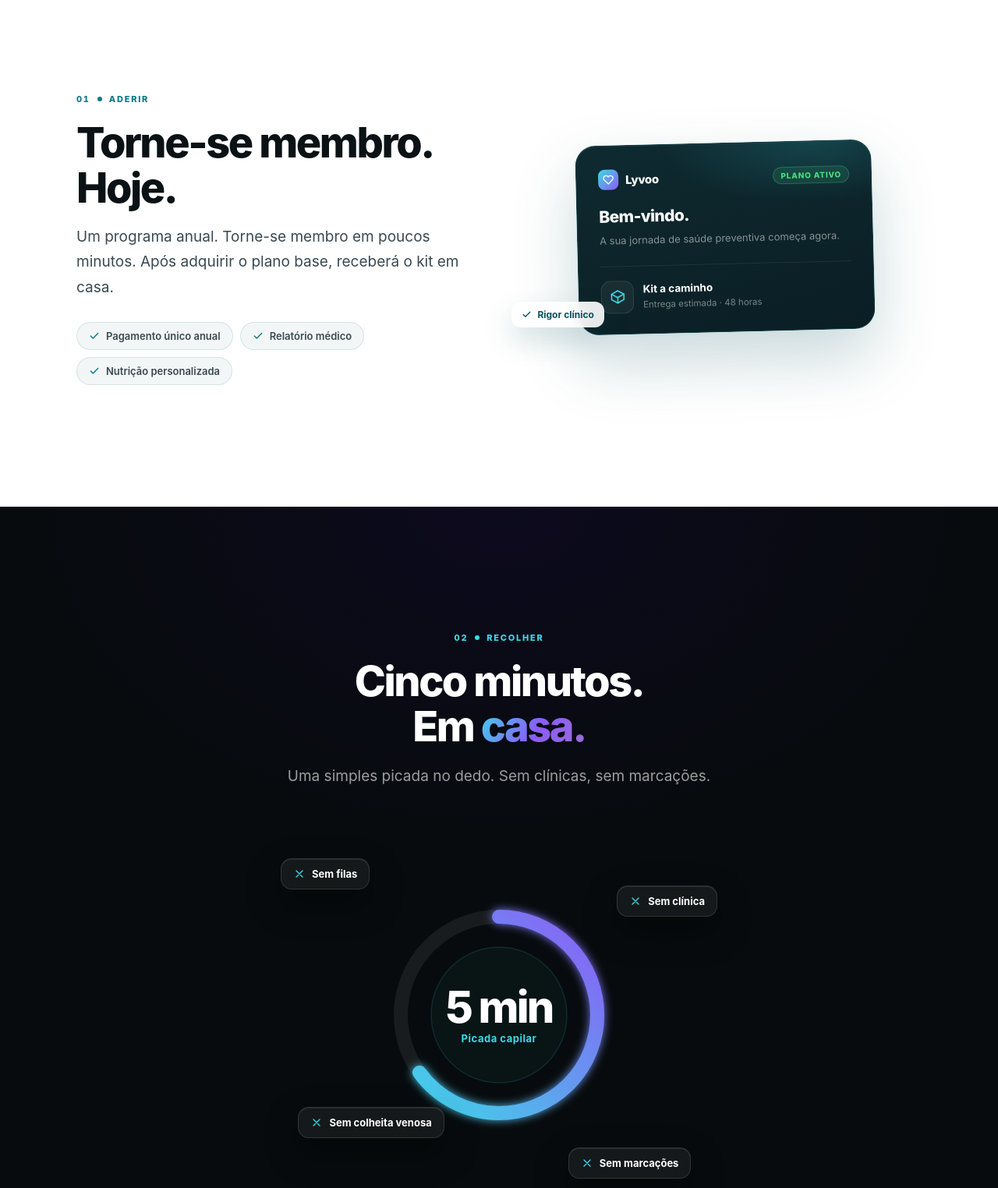
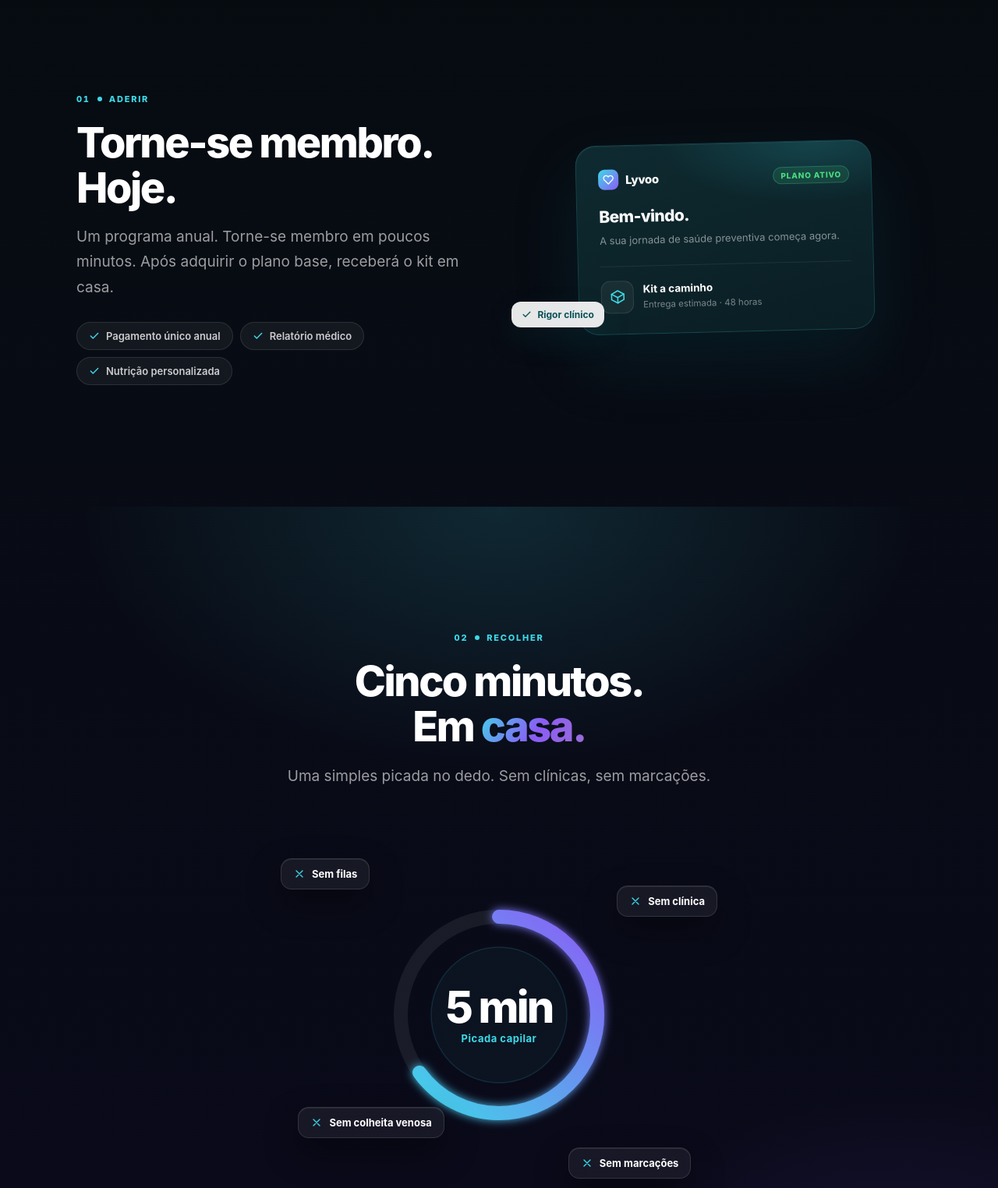
Before and after one commit to Necro911/lyvoo-website, a website: page como-funciona.html in a window 1280 px wide. Shown: the part 900-2424 px from the top of the page at 78% size. Drawn offline with Linux system fonts and the light colour scheme.

Commit message:
Make background gradient continuous on A ciencia and Como funciona (no per-section cuts): body now carries a single linear-gradient (var(--d0)->d1->d2->d1->d0) spanning the whole page; removed the per-section opaque gradients (.qual/.why/.apply/.lib on ciencia; .sec-light/.sec-surface/.sec-dark/.sec-dark-2 on como-funciona) that caused hard seams between sections. Como funciona now uses the same dark gradient colors as A ciencia (previously alternated white/light-grey sections); text/chip/eyebrow colors flipped to the light-on-dark variants. Added subtle non-opaque glow-a/glow-b accents to preserve the atmospheric highlights lost from the old opaque backgrounds. Verified continuous, seamless background at every former section boundary, desktop + mobile, no console errors.

```diff
--- a/como-funciona.html
+++ b/como-funciona.html
@@ -31,9 +31,10 @@
       --violet: #8B5CF6; --purple: #9B6FD4; --bg: #FFFFFF; --surface: #F6F8F9;
       --border: #E3E8EA; --ink: #0B1215; --ink-2: #3A4A50; --ink-3: #7A8F96;
       --dark: #070B0D; --dark-2: #0B0A18;
+      --d0: #05080B; --d1: #070C12; --d2: #0A0A1A;
     }
     html { scroll-behavior: smooth; }
-    body { font-family: 'Inter', sans-serif; background: var(--bg); color: var(--ink); -webkit-font-smoothing: antialiased; min-height: 100vh; display: flex; flex-direction: column; overflow-x: hidden; }
+    body { font-family: 'Inter', sans-serif; background: linear-gradient(180deg, var(--d0) 0%, var(--d1) 20%, var(--d2) 45%, var(--d1) 70%, var(--d0) 100%); color: #fff; -webkit-font-smoothing: antialiased; min-height: 100vh; display: flex; flex-direction: column; overflow-x: hidden; }
     a:focus-visible, button:focus-visible { outline: 2px solid var(--cyan); outline-offset: 2px; border-radius: 4px; }
     .grad-text { background: linear-gradient(120deg, var(--cyan) 0%, var(--violet) 55%, var(--purple) 100%); -webkit-background-clip: text; -webkit-text-fill-color: transparent; background-clip: text; }
     .container { max-width: 1140px; margin: 0 auto; padding: 0 28px; }
@@ -61,20 +62,18 @@
     /* ── Shared section shells ── */
     .eyebrow { display: inline-flex; align-items: center; gap: 9px; font-size: 11px; font-weight: 800; letter-spacing: 0.16em; text-transform: uppercase; }
     .eyebrow .num { font-variant-numeric: tabular-nums; }
-    .sec { position: relative; overflow: hidden; }
-    .sec-dark { background: var(--dark); color: #fff; }
-    .sec-dark-2 { background: radial-gradient(ellipse 80% 70% at 50% 0%, #0D0A1E 0%, var(--dark) 60%); color: #fff; }
-    .sec-light { background: var(--bg); }
-    .sec-surface { background: var(--surface); }
+    .sec { position: relative; overflow: hidden; color: #fff; }
+    .sec > .container { position: relative; z-index: 1; }
     .pad { padding: clamp(88px, 13vw, 156px) 0; }
-    .glow-a { position: absolute; inset: 0; pointer-events: none; }
+    .glow-a, .glow-b { position: absolute; inset: 0; pointer-events: none; z-index: 0; }
+    .glow-a { background: radial-gradient(ellipse 70% 55% at 50% 0%, rgba(61,217,232,0.14) 0%, transparent 60%), radial-gradient(ellipse 50% 45% at 90% 100%, rgba(139,92,246,0.12) 0%, transparent 60%); }
+    .glow-b { background: radial-gradient(ellipse 70% 50% at 50% 100%, rgba(139,92,246,0.12) 0%, transparent 60%); }
 
-    h2.big { font-size: clamp(31px, 4.6vw, 54px); font-weight: 850; letter-spacing: -0.045em; line-height: 1.08; }
-    .lead { font-size: clamp(16px, 1.9vw, 19px); line-height: 1.7; color: var(--ink-2); }
-    .sec-dark .lead, .sec-dark-2 .lead { color: rgba(255,255,255,0.6); }
+    h2.big { font-size: clamp(31px, 4.6vw, 54px); font-weight: 850; letter-spacing: -0.045em; line-height: 1.08; color: #fff; }
+    .lead { font-size: clamp(16px, 1.9vw, 19px); line-height: 1.7; color: rgba(255,255,255,0.6); }
 
     /* ════════ HERO ════════ */
-    .hero { position: relative; background: linear-gradient(180deg, #0A1416 0%, #06141C 42%, #0B0820 100%); text-align: center; padding: 168px 0 96px; overflow: hidden; }
+    .hero { position: relative; text-align: center; padding: 168px 0 96px; overflow: hidden; }
     .hero-glow { position: absolute; inset: 0; pointer-events: none;
       background: radial-gradient(ellipse 70% 55% at 50% 8%, rgba(61,217,232,0.16) 0%, transparent 60%),
                   radial-gradient(ellipse 60% 50% at 18% 80%, rgba(139,92,246,0.14) 0%, transparent 62%),
@@ -107,8 +106,7 @@
     /* ════════ STEP shell ════════ */
     .step-head { max-width: 620px; }
     .step-head.center { margin: 0 auto; text-align: center; }
-    .step-head .eyebrow { margin-bottom: 20px; color: var(--teal-light); }
-    .sec-dark .step-head .eyebrow, .sec-dark-2 .step-head .eyebrow { color: var(--cyan); }
+    .step-head .eyebrow { margin-bottom: 20px; color: var(--cyan); }
     .step-head .eyebrow .dot { width: 6px; height: 6px; border-radius: 50%; background: currentColor; }
     .step-head h2 { margin: 0 0 18px; }
     .grid-2 { display: grid; grid-template-columns: 1fr 1fr; gap: clamp(40px, 6vw, 92px); align-items: center; }
@@ -117,10 +115,8 @@
     /* chips list */
     .chips { display: flex; flex-wrap: wrap; gap: 9px; margin-top: 28px; }
     .chip { display: inline-flex; align-items: center; gap: 8px; font-size: 13px; font-weight: 600; padding: 9px 15px; border-radius: 999px;
-      background: rgba(11,82,90,0.05); border: 1px solid rgba(11,82,90,0.12); color: var(--ink-2); }
-    .chip svg { width: 14px; height: 14px; color: var(--teal-light); flex-shrink: 0; }
-    .sec-dark .chip, .sec-dark-2 .chip { background: rgba(255,255,255,0.05); border-color: rgba(255,255,255,0.1); color: rgba(255,255,255,0.78); }
-    .sec-dark .chip svg, .sec-dark-2 .chip svg { color: var(--cyan); }
+      background: rgba(255,255,255,0.05); border: 1px solid rgba(255,255,255,0.1); color: rgba(255,255,255,0.78); }
+    .chip svg { width: 14px; height: 14px; color: var(--cyan); flex-shrink: 0; }
 
     /* ── STEP 1 visual: welcome card (neutral, no kit branding) ── */
     .welcome-wrap { position: relative; display: flex; justify-content: center; }
@@ -371,6 +367,7 @@
 
 <!-- ════════ STEP 02 - Recolher ════════ -->
 <section class="sec sec-dark-2 pad">
+  <div class="glow-a"></div>
   <div class="container">
     <div class="step-head center fade">
       <span class="eyebrow"><span class="num">02</span><span class="dot"></span>Recolher</span>
@@ -460,6 +457,7 @@
 
 <!-- ════════ STEP 04 - Evoluir ════════ -->
 <section class="sec sec-dark pad">
+  <div class="glow-b"></div>
   <div class="container">
     <div class="step-head center fade">
       <span class="eyebrow"><span class="num">04</span><span class="dot"></span>Evoluir</span>
```
Also changed, not shown: ciencia.html (+1 -5 lines).
